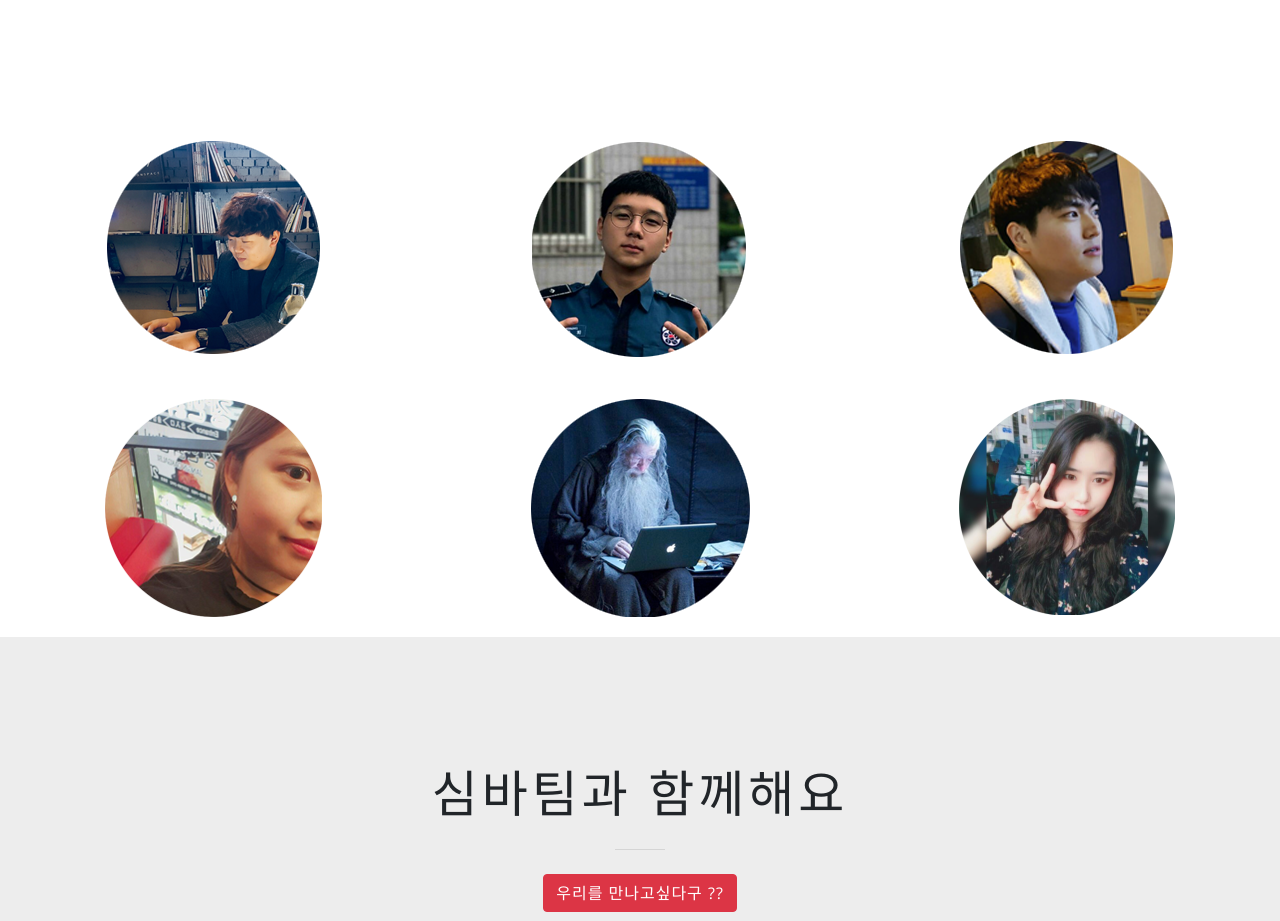
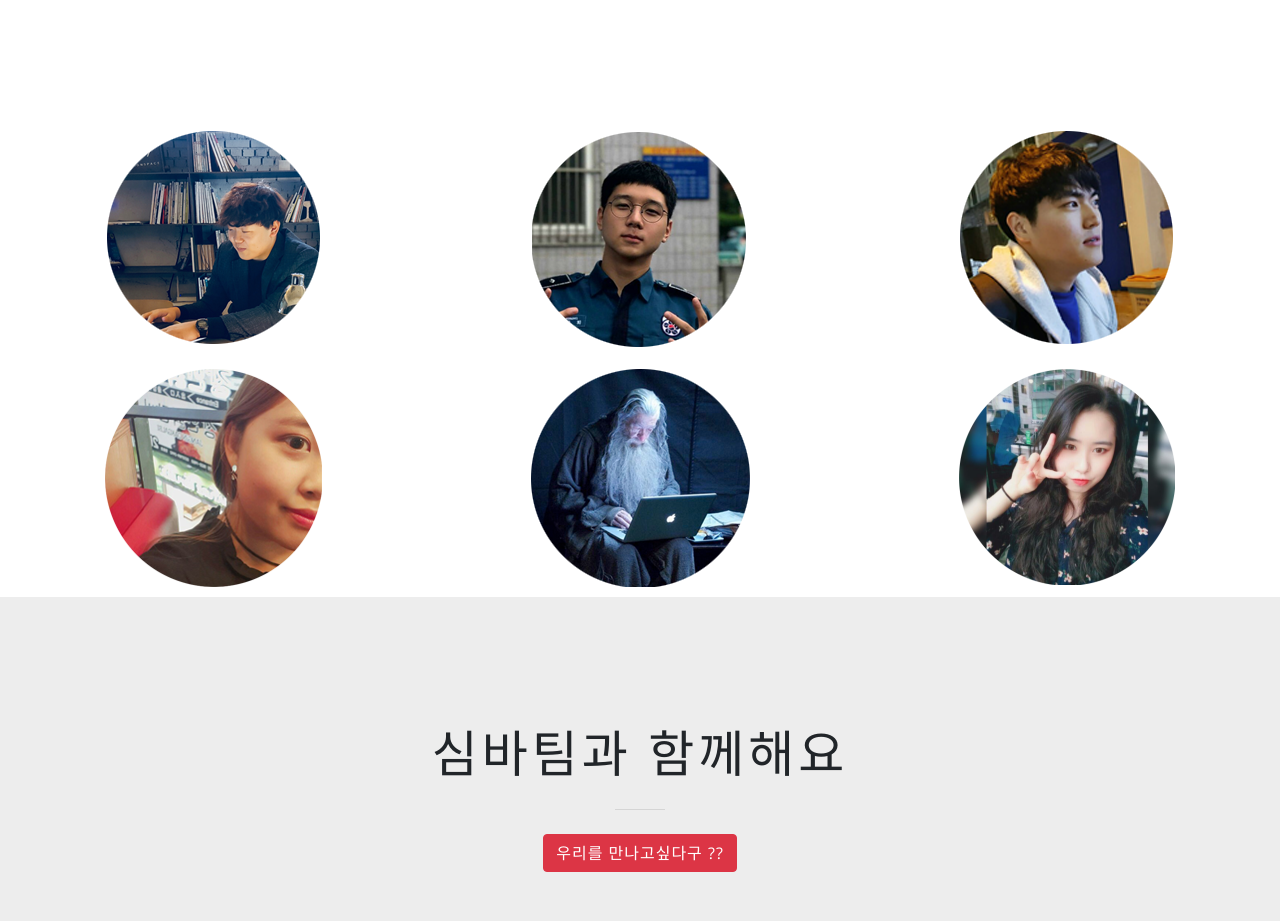
Before and after one commit to likelionsimba/likelionsimba.github.io, a website with bundled scripts: page index.html in a window 1280 px wide. Shown: the part 1740-2661 px from the top of the page. Built offline with nearby package versions, Linux system fonts and the light colour scheme; a web font is replaced by a local one.

Commit message:
carousel upgrade

```diff
--- a/css/creative.css
+++ b/css/creative.css
@@ -242,7 +242,7 @@ header.masthead p {
   display: block;
   max-width: 650px;
   text-align:center;
-  padding:20px;
+  padding:10px;
 
 }
 
@@ -275,7 +275,7 @@ header.masthead p {
 
 .portfolio-box .portfolio-box-caption .portfolio-box-caption-content .project-category,
 .portfolio-box .portfolio-box-caption .portfolio-box-caption-content .project-name {
-  padding: 0 10px;
+  padding: 0 15px;
   font-family: 'Open Sans', 'Helvetica Neue', Arial, sans-serif;
 }
 
--- a/index.html
+++ b/index.html
@@ -207,6 +207,7 @@
       </div>
     </section>
 
+
     <section class="p-0" id="portfolio">
       <div class="container-fluid p-0">
         <div class="row no-gutters popup-gallery">
@@ -241,7 +242,7 @@
                     Chulhee Lee
                   </div>
                   <div class="introduction">
-                    #복학생 #열심히_살겠습니다
+                    #복학생 <br>#열심히_살겠습니다
 
                   </div>
                 </div>
@@ -260,7 +261,7 @@
                     Wongyo Seo
                   </div>
                   <div class="introduction">
-                    #복학생 #무임승차
+                    #복학생 <br>#무임승차
                   </div>
                 </div>
               </div>
@@ -278,7 +279,7 @@
                     Minji Han
                   </div>
                   <div class="introduction">
-                    #막내 #코딩백지상태
+                    #막내 <br>#코딩백지상태
                   </div>
                 </div>
               </div>
@@ -296,7 +297,7 @@
                     Keehoon Lee
                   </div>
                   <div class="introduction">
-                    #휴학생 #일자리 구함
+                    #휴학생 <br>#일자리 구함
                   </div>
                 </div>
               </div>
```
